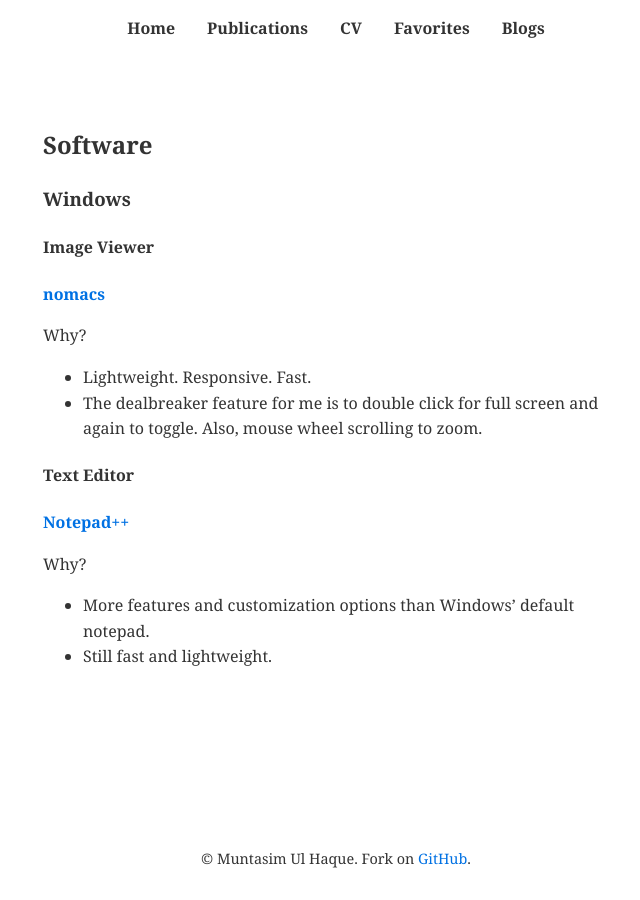
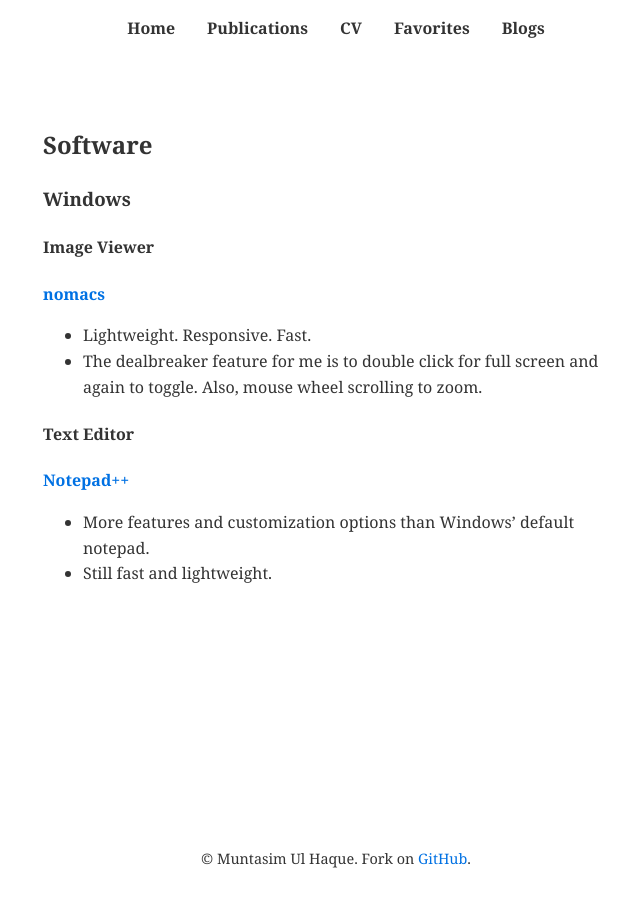
Before and after one commit to muntasimulhaque/muntasimulhaque.github.io, a Jekyll site: the page built from favorites.md, in a window 1280 px wide. Shown: the whole page, without its empty margins (304-944 px from the left). Built offline with Jekyll 4.4.1, drawn with Linux system fonts in a browser that asks for light colours.

Commit message:
Update favorites.md

```diff
--- a/favorites.md
+++ b/favorites.md
@@ -11,16 +11,12 @@
 
 **[nomacs](https://nomacs.org/){:target="_blank"}**
 
-Why?
-
-  - Lightweight. Responsive. Fast.
-  - The dealbreaker feature for me is to double click for full screen and again to toggle. Also, mouse wheel scrolling to zoom.
+- Lightweight. Responsive. Fast.
+- The dealbreaker feature for me is to double click for full screen and again to toggle. Also, mouse wheel scrolling to zoom.
 
 #### Text Editor
 
 **[Notepad++](https://notepad-plus-plus.org/){:target="_blank"}**
 
-Why?
-
   - More features and customization options than Windows' default notepad.
   - Still fast and lightweight.
```
